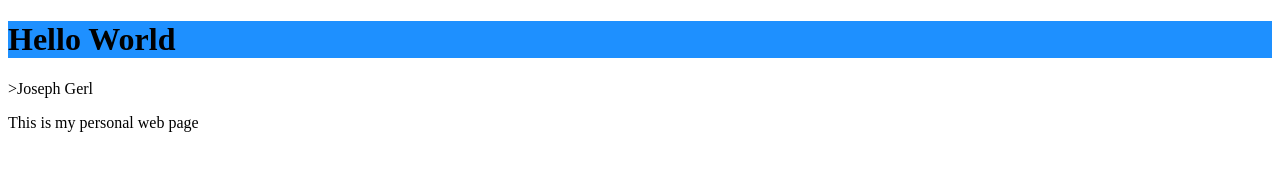
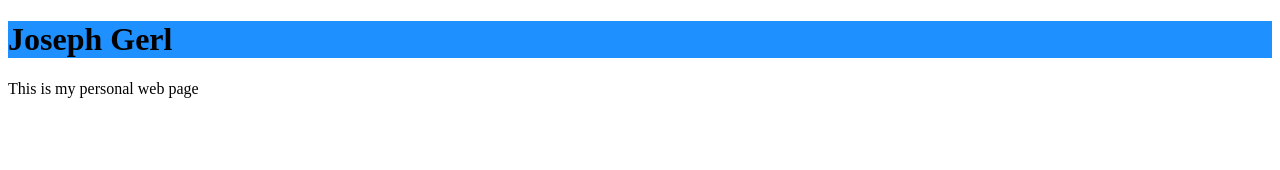
Before and after one commit to Jbgerl/jbgerl.github.io, a plain HTML site: page index.html in a window 1280 px wide. Drawn offline with Linux system fonts and the light colour scheme.

Commit message:
Update index.html

```diff
--- a/index.html
+++ b/index.html
@@ -5,7 +5,7 @@
 </head>
 <body>
 
-<h1 style="background-color:DodgerBlue;">Hello World</h1>>Joseph Gerl</h1>
+<h1 style="background-color:DodgerBlue;">Joseph Gerl</h1>
 <p>This is my personal web page</p>
 
 </body>
```
